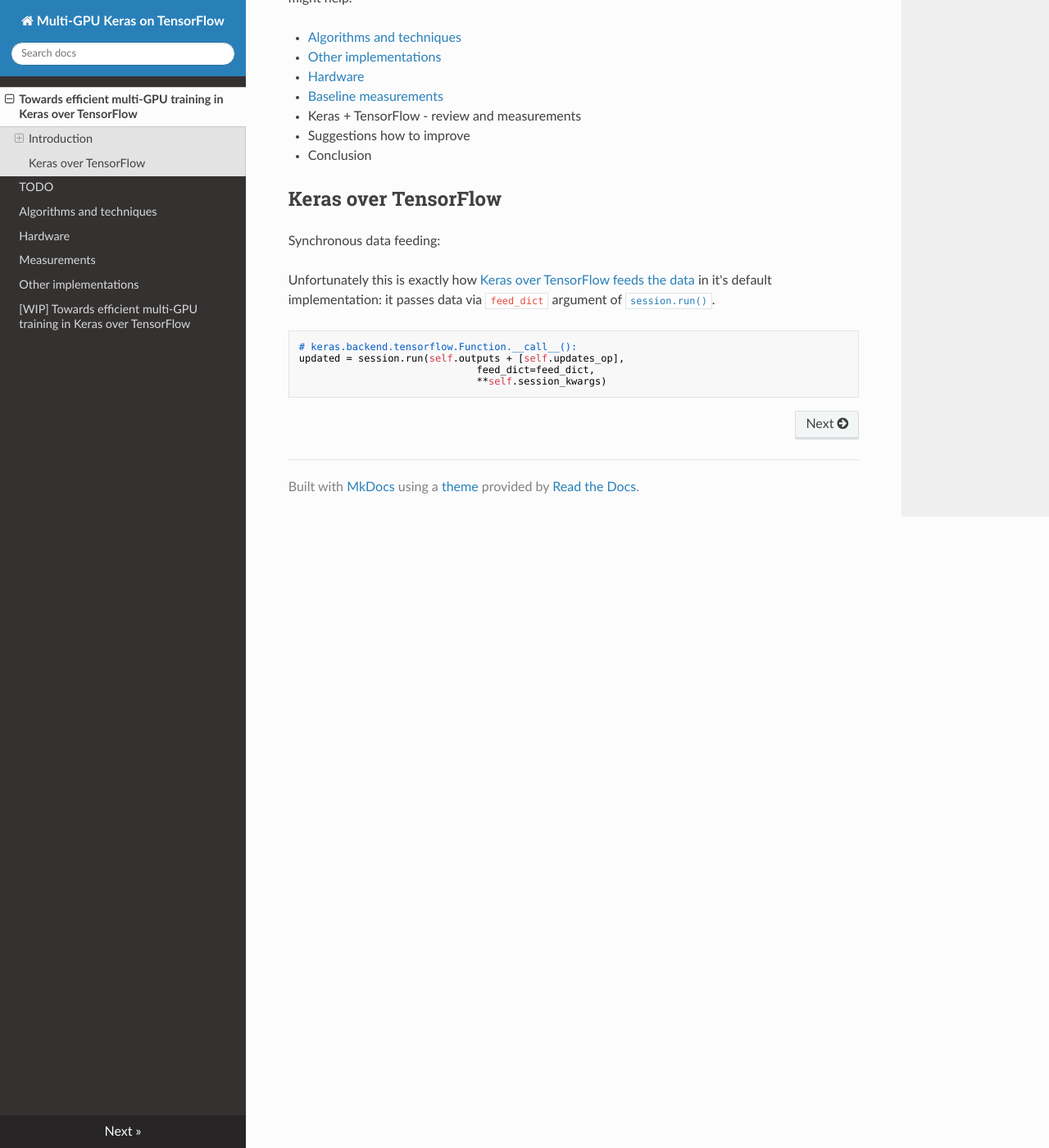
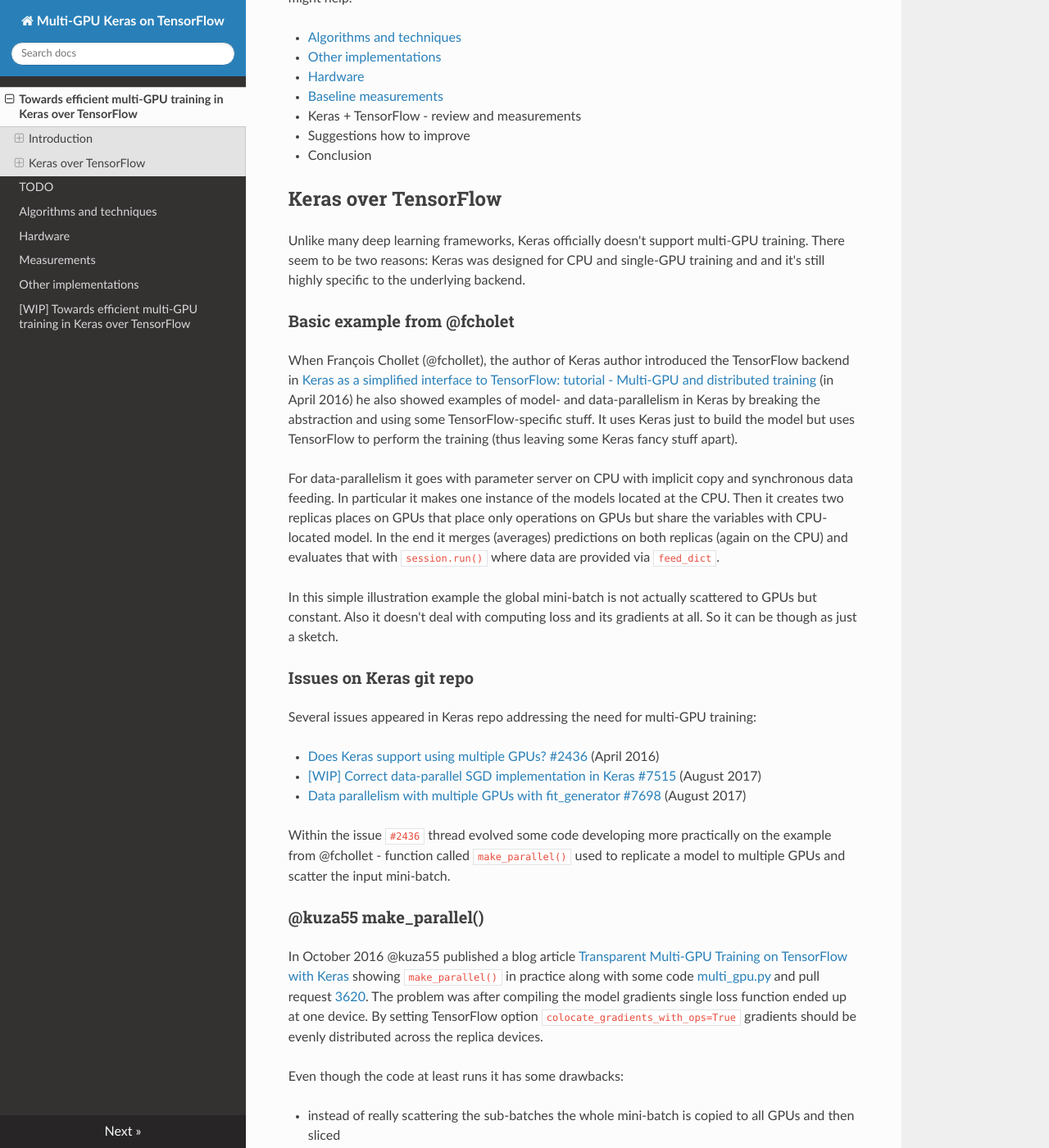
Before and after one commit to rossumai/keras-multi-gpu, an MkDocs documentation site: the page built from blog/docs/index.md, in a window 1280 px wide and 1400 px high, scrolled down 1305 px. Shown: the whole window at 82% size. Built offline with MkDocs 1.6.1, drawn with Linux system fonts in a browser that asks for light colours; nearby versions of some CDN libraries; some of the changed text lies outside the part shown.

Commit message:
Some more writing...

````diff
--- a/blog/docs/index.md
+++ b/blog/docs/index.md
@@ -34,7 +34,51 @@
 
 ## Keras over TensorFlow
 
-Synchronous data feeding:
+Unlike many deep learning frameworks, Keras officially doesn't support multi-GPU training. There seem to be two reasons: Keras was designed for CPU and single-GPU training and and it's still highly specific to the underlying backend.
+
+### Basic example from @fcholet
+
+When François Chollet (@fchollet), the author of Keras author introduced the TensorFlow backend in [Keras as a simplified interface to TensorFlow: tutorial - Multi-GPU and distributed training](https://blog.keras.io/keras-as-a-simplified-interface-to-tensorflow-tutorial.html#multi-gpu-and-distributed-training) (in April 2016) he also showed examples of model- and data-parallelism in Keras by breaking the abstraction and using some TensorFlow-specific stuff. It uses Keras just to build the model but uses TensorFlow to perform the training (thus leaving some Keras fancy stuff apart).
+
+For data-parallelism it goes with parameter server on CPU with implicit copy and synchronous data feeding. In particular it makes one instance of the models located at the CPU. Then it creates two replicas places on GPUs that place only operations on GPUs but share the variables with CPU-located model. In the end it merges (averages) predictions on both replicas (again on the CPU) and evaluates that with `session.run()` where data are provided via `feed_dict`.
+
+In this simple illustration example the global mini-batch is not actually scattered to GPUs but constant. Also it doesn't deal with computing loss and its gradients at all. So it can be though as just a sketch.
+
+### Issues on Keras git repo
+
+Several issues appeared in Keras repo addressing the need for multi-GPU training:
+
+- [Does Keras support using multiple GPUs? #2436](https://github.com/fchollet/keras/issues/2436) (April 2016)
+- [[WIP] Correct data-parallel SGD implementation in Keras #7515](https://github.com/fchollet/keras/issues/7515) (August 2017)
+- [Data parallelism with multiple GPUs with fit_generator #7698](https://github.com/fchollet/keras/issues/7698) (August 2017)
+
+Within the issue `#2436` thread evolved some code developing more practically on the example from @fchollet - function called `make_parallel()` used to replicate a model to multiple GPUs and scatter the input mini-batch.
+
+### @kuza55 make_parallel()
+
+In October 2016 @kuza55 published a blog article [Transparent Multi-GPU Training on TensorFlow with Keras](https://medium.com/@kuza55/transparent-multi-gpu-training-on-tensorflow-with-keras-8b0016fd9012) showing `make_parallel()` in practice along with some code [multi_gpu.py](https://github.com/kuza55/keras-extras/blob/master/utils/multi_gpu.py) and pull request [3620](https://github.com/fchollet/keras/pull/3620). The problem was after compiling the model gradients single loss function ended up at one device. By setting TensorFlow option `colocate_gradients_with_ops=True` gradients should be evenly distributed across the replica devices.
+
+Even though the code at least runs it has some drawbacks:
+
+- instead of really scattering the sub-batches the whole mini-batch is copied to all GPUs and then sliced
+  - this wastes precious bandwidth a lot
+- it fails on datasets that are not evenly divisible by the sub-batch size
+- it still only concatenates the predictions and does not truly perform gradient averaging
+- parameter server is defined rather implicitly according to the passed model + hardcoded to CPU, while merged outputs are hardcoded to CPU
+
+### Our attempts
+
+In July 2017 I started fillding with multi-GPU training in Keras. After identifying the problems above I set up an issue - [Correct data-parallel SGD implementation in Keras #7515](https://github.com/fchollet/keras/issues/7515) to explicitly address them.
+
+At first by logging device placement and examining the model in TensorBoard it seemed that gradients in kuza55 were not really distributed, so I tried to write my own data-parallel wrapper class [DataParallelModel](https://github.com/rossumai/keras-multi-gpu/blob/master/keras_tf_multigpu/bzamecnik/data_parallel_model.py) to do exactly that. I had to change Optimizer to perform gradient averaging and `Model.compile()` to compute separate losses and use a wrapped optimizer.
+
+To my surprise in Keras 2.0.7 with "Improve TensorBoard UX with better grouping of ops into name scopes." the gradients appreaded to be [really evenly distributed](https://github.com/fchollet/keras/issues/7515#issuecomment-323980530), just as other users reported. Thus doing explicit gradient averaging seems unnecessary in Keras and DataParallelModel has been put into an icebox.
+
+In the meanwhile Keras+MXNet and Keras+CNTK appeared which showed almost ideal scaling. Also `avolkov1` repository appeared which claimed to support TF queues and NCCL and users were reporting good scaling.
+
+From examining kuza55 closely via `nvprof` profiler it could be seen that the computation is waiting for data most of the time. Thus either the machine has low bandwidth or we need asyncrhronous data feeding or both.
+
+### Synchronous data feeding
 
 Unfortunately this is exactly how [Keras over TensorFlow feeds the data](https://github.com/fchollet/keras/blob/2.0.8/keras/backend/tensorflow_backend.py#L2272) in it's default implementation: it passes data via `feed_dict` argument of [`session.run()`](https://www.tensorflow.org/api_docs/python/tf/Session#run).
 
@@ -44,3 +88,13 @@
                               feed_dict=feed_dict,
                               **self.session_kwargs)
 ```
+
+This is exactly what's not recommended for in the TF high-performance guide. Instead we should use queues to feed the data asynchronously so that the computation kernels do not have to wait for the next batch.
+
+It seems that in order to improve performance for single-GPU and mainly multi-GPU training we need to use asynchronous data feeding.
+
+### @avolkov1 make_parallel()
+
+In the meanwhile appeared another repository [avolkov1/keras_experiments](https://github.com/avolkov1/keras_experiments) with improved `make_parallel()` function which claims to support even NCCL, some examples using TF queue and even distributed training.
+
+... TODO ...
````
Also changed, not shown: blog/docs/hardware.md (+5 -7 lines), blog/docs/measurements.md (+2 -0 lines), blog/docs/other-implementations.md (+2 -1 lines).
